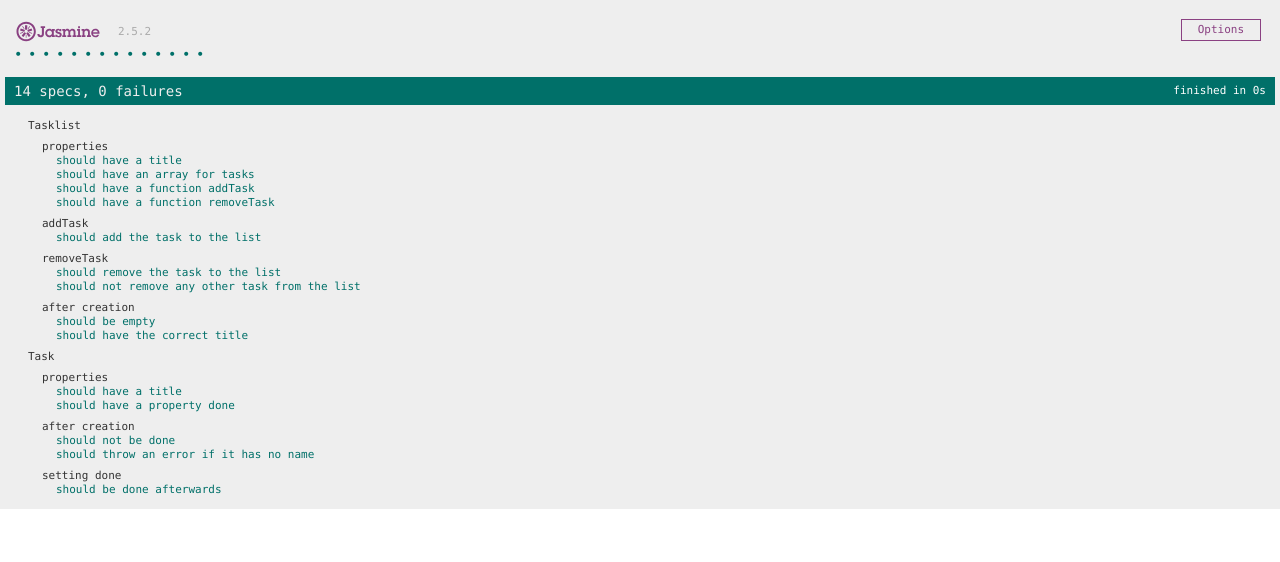
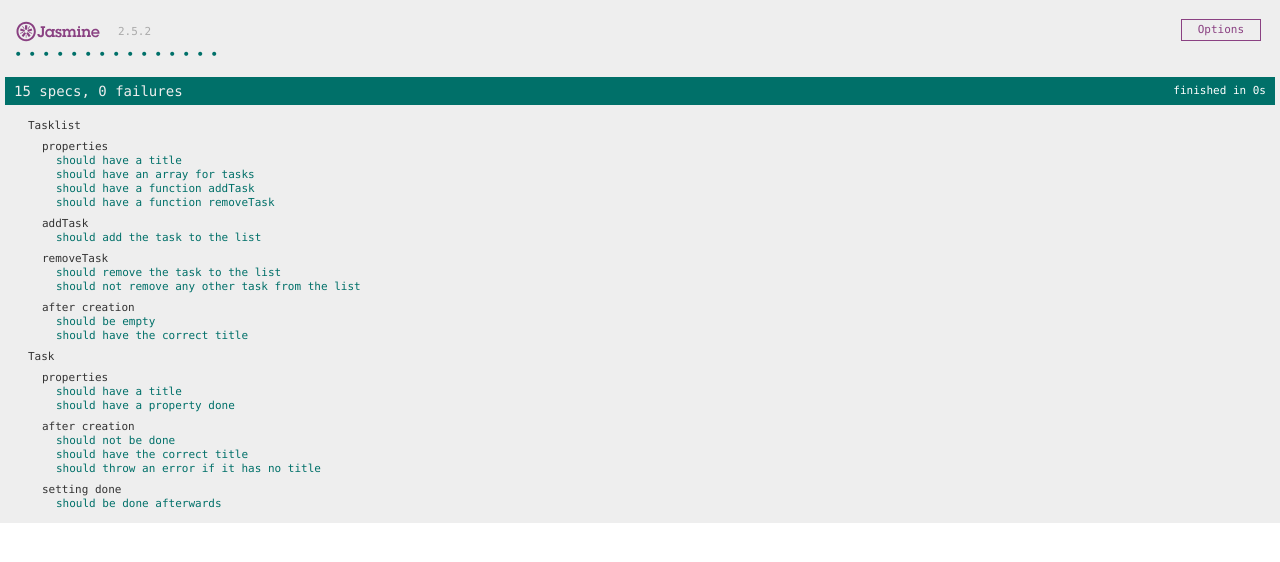
Before and after one commit to Tyderion/zhaw-web2-projektarbeit, a website: page SpecRunner.html in a window 1280 px wide. Drawn offline with Linux system fonts and the light colour scheme.

Commit message:
some fixes etc

```diff
--- a/spec/TaskSpec.js
+++ b/spec/TaskSpec.js
@@ -16,12 +16,15 @@ describe("Task", ()=> {
     it('should not be done', () => {
       expect(task.done).toBe(false);
     });
-    it('should throw an error if it has no name', () => {
+    it('should have the correct title ', () => {
+      expect(task.title).toBe('title');
+    });
+    it('should throw an error if it has no title', () => {
       try {
         let t = new Task();
         fail();
       } catch(err) {
-        expect(err.message).toEqual('Task must have a name');
+        expect(err.message).toEqual('Task must have a title');
       }
     })
   });
--- a/src/Task.js
+++ b/src/Task.js
@@ -1,7 +1,7 @@
 
 function Task(name) {
     if (name === undefined || name === null || name.length === 0) {
-        throw new Error('Task must have a name');
+        throw new Error('Task must have a title');
     }
     this.done = false;
     this.title = name;
```
Also changed, not shown: index.html (+3 -0 lines).
